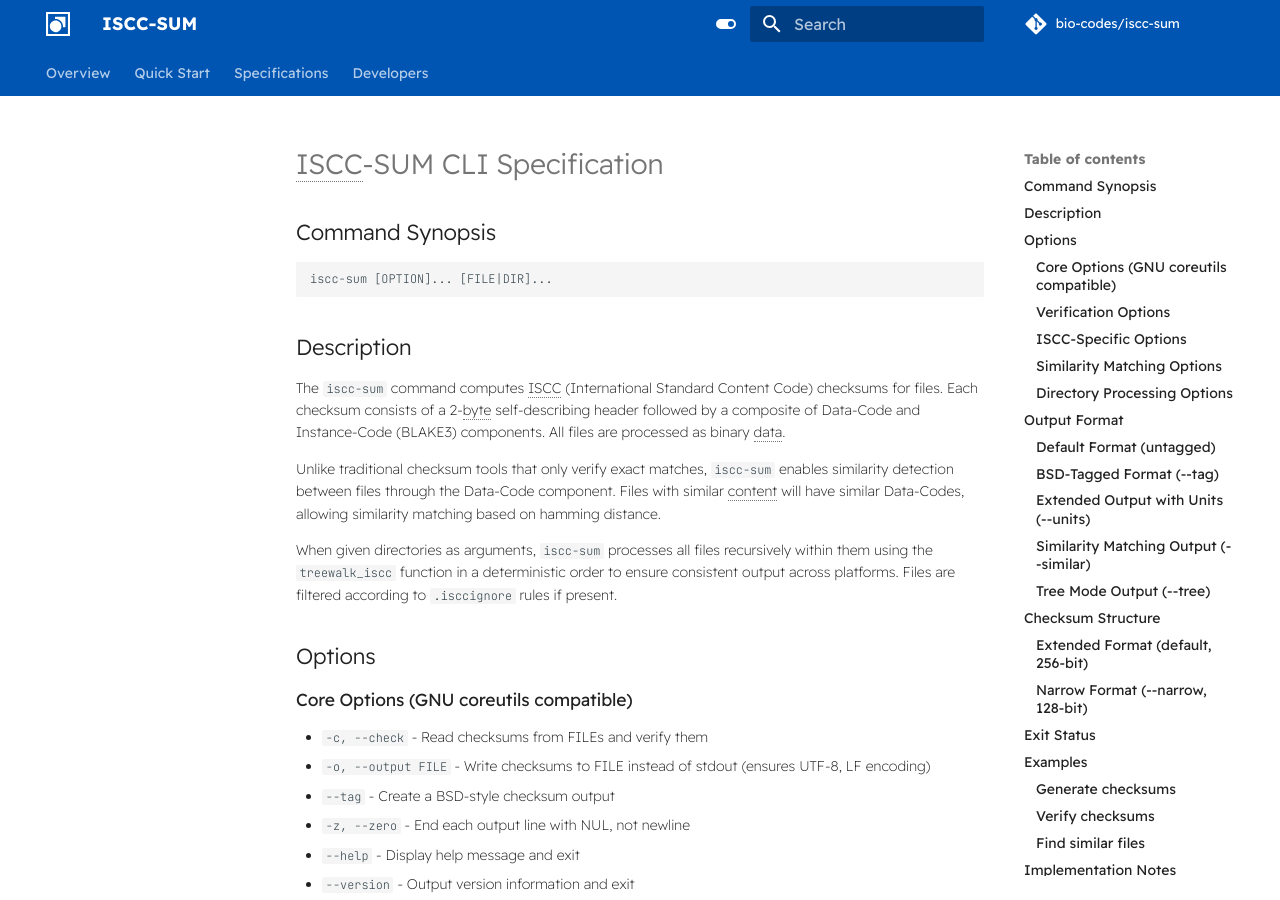
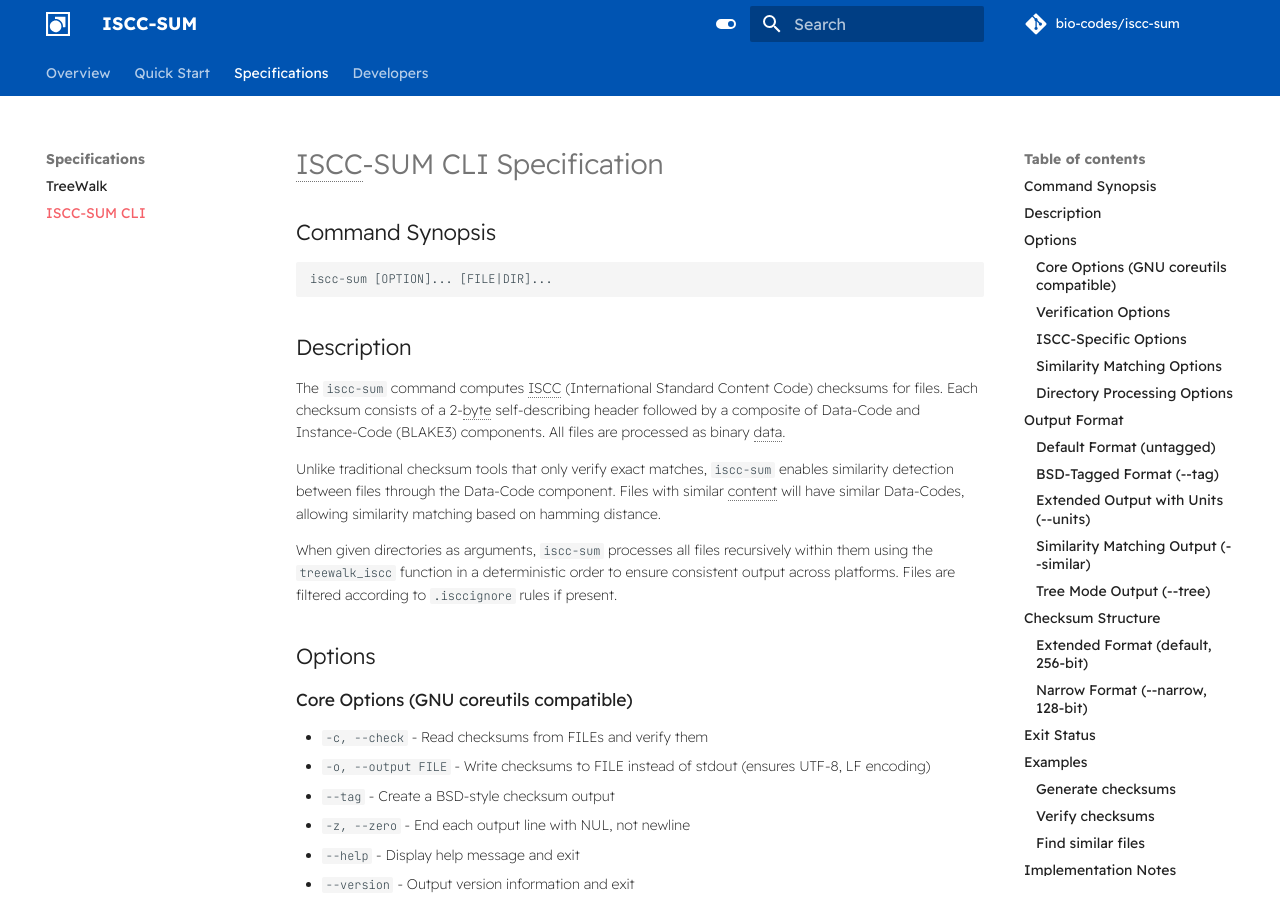
Before and after one commit to etzm/iscc-sum, an MkDocs documentation site: the page built from docs/specifications/cli.md, in a window 1280 px wide and 900 px high. Built offline with MkDocs 1.6.1 and Material for MkDocs 9.7.7, drawn with Linux system fonts in a browser that asks for light colours; comment, search, counter and statistics services are not loaded.

Commit message:
chore: update ISCC metadata and move CLI specification

```diff
--- a/mkdocs.yml
+++ b/mkdocs.yml
@@ -81,5 +81,6 @@ nav:
   - Specifications:
 #    - specifications/index.md
     - TreeWalk: specifications/treewalk.md
+    - ISCC-SUM CLI: specifications/cli.md
   - Developers:
       - Readme: developers/index.md
```
Also changed, not shown: .iscc.json, docs/specifications/cli.md (renamed from docs/cli-spec-py.md).
